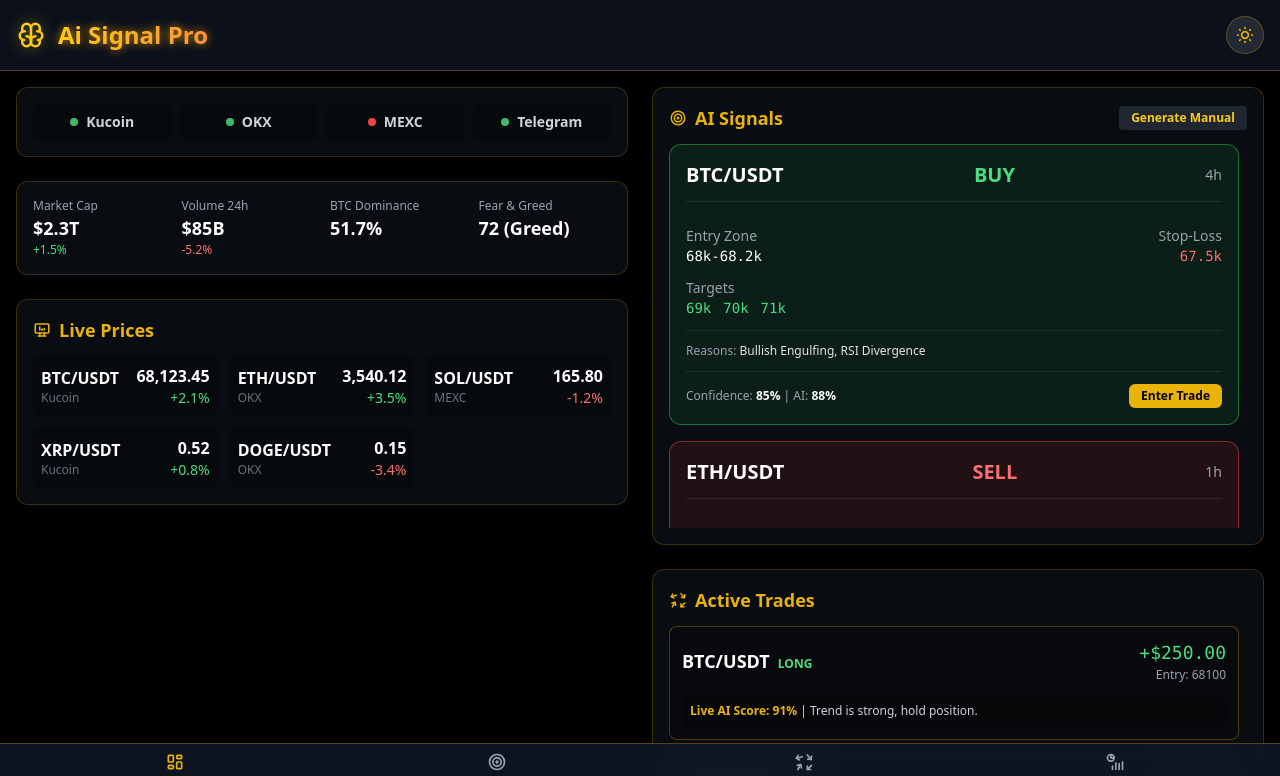
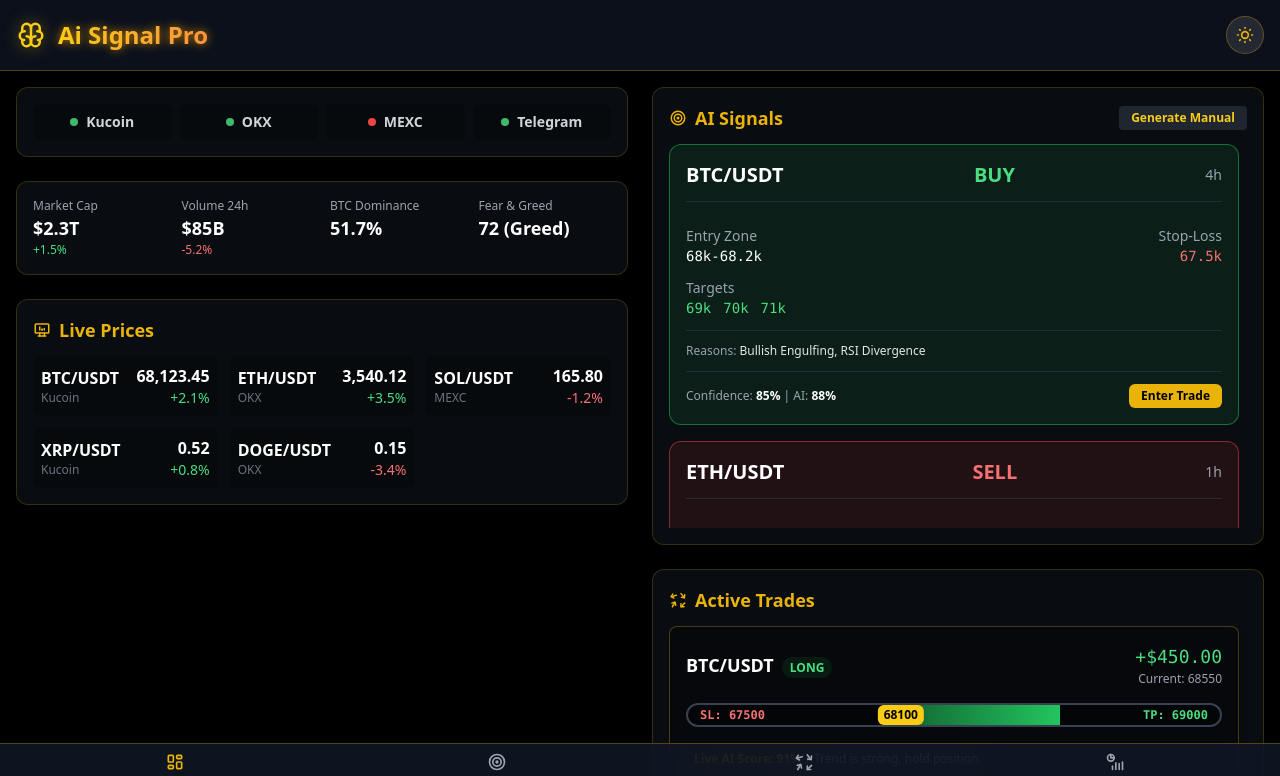
Before and after one commit to Farbodbod/AiSignalPro, a Next.js app in the folder frontend/: page / in a window 1280 px wide. Shown: the top 776 px of the page. Built offline with nearby package versions, Linux system fonts and the light colour scheme.

Commit message:
Update page.js

```diff
--- a/frontend/src/app/page.js
+++ b/frontend/src/app/page.js
@@ -1,12 +1,11 @@
 'use client';
-import React, { useState, useEffect } from 'react';
+import React from 'react';
 import {
     TbLayoutDashboard, TbTarget, TbArrowsRandom, TbMessageCircle, TbChartInfographic, TbHeartRateMonitor,
     TbSun, TbMoon, TbDeviceDesktopAnalytics, TbBrain, TbStatusChange
 } from "react-icons/tb";
 
 // ------------------- Components -------------------
-// هر بخش از داشبورد به یک کامپوننت جداگانه تبدیل شده است
 
 const Header = () => (
     <header className="flex justify-between items-center p-4 border-b border-yellow-500/30 sticky top-0 bg-gray-900/70 backdrop-blur-xl z-10">
@@ -137,21 +136,43 @@ const Signals = () => {
 };
 
 const ActiveTradeCard = ({ trade }) => {
-    // A simplified version for now
     const isLong = trade.direction === 'long';
-    return(
-        <div className="bg-black/20 rounded-lg p-3 border border-yellow-500/30 space-y-3">
+    const isProfit = (isLong && trade.current_price > trade.entry_price) || (!isLong && trade.current_price < trade.entry_price);
+    const totalRange = Math.abs(trade.tp1 - trade.sl);
+    const entryPositionPercent = totalRange > 0 ? (Math.abs(trade.entry_price - trade.sl) / totalRange) * 100 : 50;
+    const currentPositionPercent = totalRange > 0 ? (Math.abs(trade.current_price - trade.sl) / totalRange) * 100 : 50;
+    const progressWidth = Math.abs(currentPositionPercent - entryPositionPercent);
+    const progressLeft = Math.min(entryPositionPercent, currentPositionPercent);
+    const barGradient = isProfit ? 'bg-gradient-to-r from-green-500/50 to-green-500' : 'bg-gradient-to-r from-red-500/50 to-red-500';
+    const slText = `SL: ${trade.sl}`;
+    const tpText = `TP: ${trade.tp1}`;
+
+    return (
+        <div className="bg-black/30 rounded-lg p-4 border border-yellow-500/30 space-y-4 shadow-lg shadow-black/20">
             <div className="flex justify-between items-center">
                 <div>
                     <span className="font-bold text-lg text-white">{trade.symbol}</span>
-                    <span className={`text-xs ml-2 font-bold ${isLong ? 'text-green-400' : 'text-red-400'}`}>{isLong ? "LONG" : "SHORT"}</span>
+                    <span className={`text-xs ml-2 font-bold px-2 py-0.5 rounded-full ${isLong ? 'bg-green-500/10 text-green-400' : 'bg-red-500/10 text-red-400'}`}>
+                        {isLong ? "LONG" : "SHORT"}
+                    </span>
                 </div>
                 <div className="text-right">
-                    <span className={`font-mono text-lg ${trade.pnl.startsWith('+') ? 'text-green-400' : 'text-red-400'}`}>{trade.pnl}</span>
-                    <p className="text-xs text-gray-400">Entry: {trade.entry_price}</p>
+                    <span className={`font-mono text-lg ${isProfit ? 'text-green-400' : 'text-red-400'}`}>{trade.pnl}</span>
+                    <p className="text-xs text-gray-400">Current: {trade.current_price}</p>
                 </div>
             </div>
-            <div className="text-xs text-gray-300 bg-black/30 p-2 rounded-md">
+            <div className="relative h-6 w-full bg-black/40 rounded-full overflow-hidden border-2 border-gray-700">
+                <div className={`absolute top-0 h-full ${barGradient}`} style={{ left: `${progressLeft}%`, width: `${progressWidth}%` }}></div>
+                <div className="absolute top-0 h-full flex items-center justify-between w-full px-3 text-xs font-mono">
+                    <span className="text-red-400 font-semibold">{isLong ? slText : tpText}</span>
+                    <span className="text-green-400 font-semibold">{isLong ? tpText : slText}</span>
+                </div>
+                <div className="absolute top-1/2 h-5 w-0.5 bg-yellow-400" style={{ left: `${entryPositionPercent}%`, transform: 'translateY(-50%)' }}></div>
+                <div className="absolute top-1/2 -translate-y-1/2 text-xs font-bold text-black bg-yellow-400 px-1.5 py-0.5 rounded-md shadow-md" style={{ left: `${entryPositionPercent}%`, transform: `translateX(-50%) translateY(-50%)` }}>
+                    {trade.entry_price}
+                </div>
+            </div>
+            <div className="text-xs text-gray-300 bg-black/20 p-2 rounded-md">
                 <p><span className="font-bold text-yellow-500">Live AI Score: {trade.ai_score}%</span> | {trade.status_text}</p>
             </div>
         </div>
@@ -160,8 +181,8 @@ const ActiveTradeCard = ({ trade }) => {
 
 const ActiveTrades = () => {
     const sampleTrades = [
-        { direction: 'long', symbol: 'BTC/USDT', entry_price: 68100, ai_score: 91, pnl: "+$250.00", status_text: "Trend is strong, hold position." },
-        { direction: 'short', symbol: 'ETH/USDT', entry_price: 3555, ai_score: 85, pnl: "+$75.00", status_text: "Approaching first target." },
+        { direction: 'long', symbol: 'BTC/USDT', entry_price: 68100, current_price: 68550, sl: 67500, tp1: 69000, ai_score: 91, pnl: "+$450.00", status_text: "Trend is strong, hold position." },
+        { direction: 'short', symbol: 'ETH/USDT', entry_price: 3555, current_price: 3515, sl: 3600, tp1: 3500, ai_score: 85, pnl: "+$40.00", status_text: "Approaching first target." },
     ];
     return (
         <section className="bg-gray-800/30 backdrop-blur-lg rounded-xl p-4 border border-yellow-500/20">
@@ -191,15 +212,11 @@ export default function Home() {
             <div className="absolute top-0 left-0 w-full h-full bg-gradient-to-br from-gray-900 via-black to-gray-800 -z-10"/>
             <Header />
             <main className="p-4 grid grid-cols-1 lg:grid-cols-2 gap-6 pb-20">
-                {/* Column 1 */}
                 <div className="space-y-6">
                     <SystemStatus />
                     <MarketOverview />
                     <PriceTicker />
-                    {/* Add other components like AI Chat, etc. here */}
                 </div>
-
-                {/* Column 2 */}
                 <div className="space-y-6">
                     <Signals />
                     <ActiveTrades />
```
